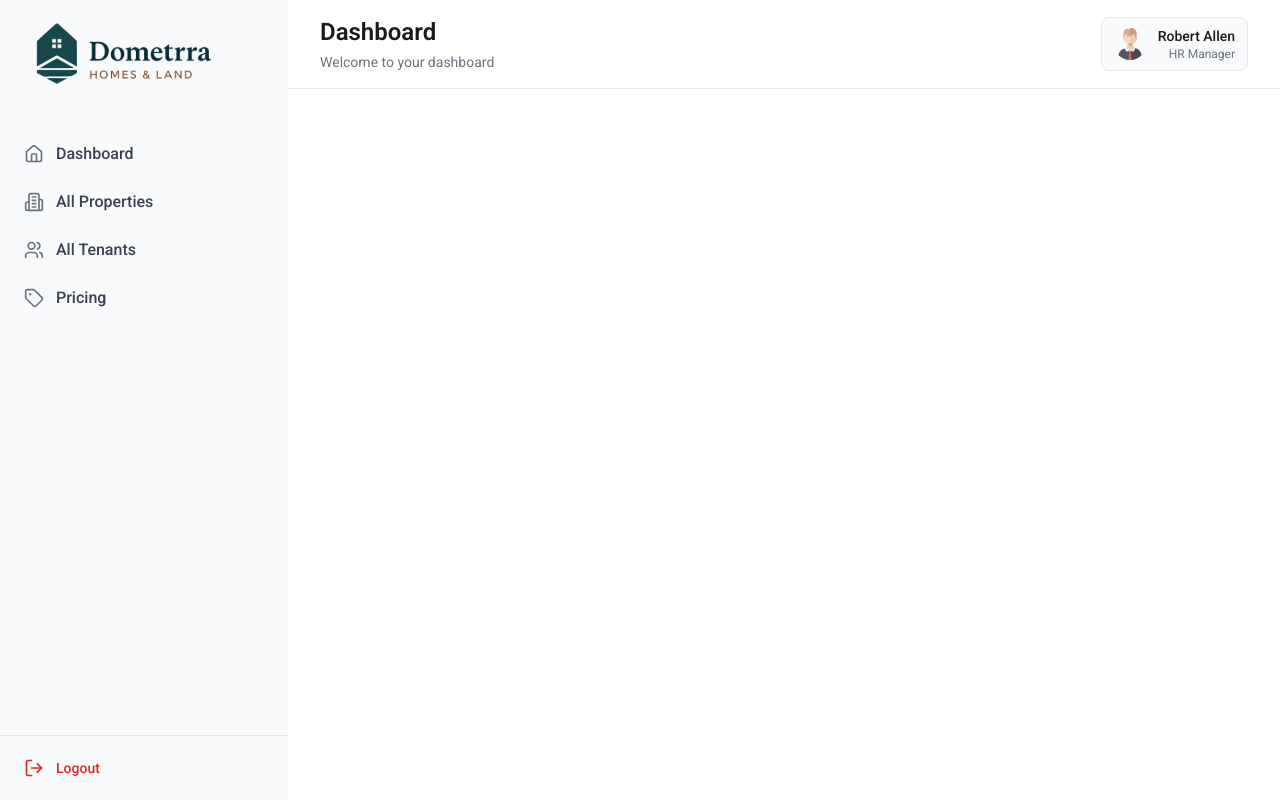
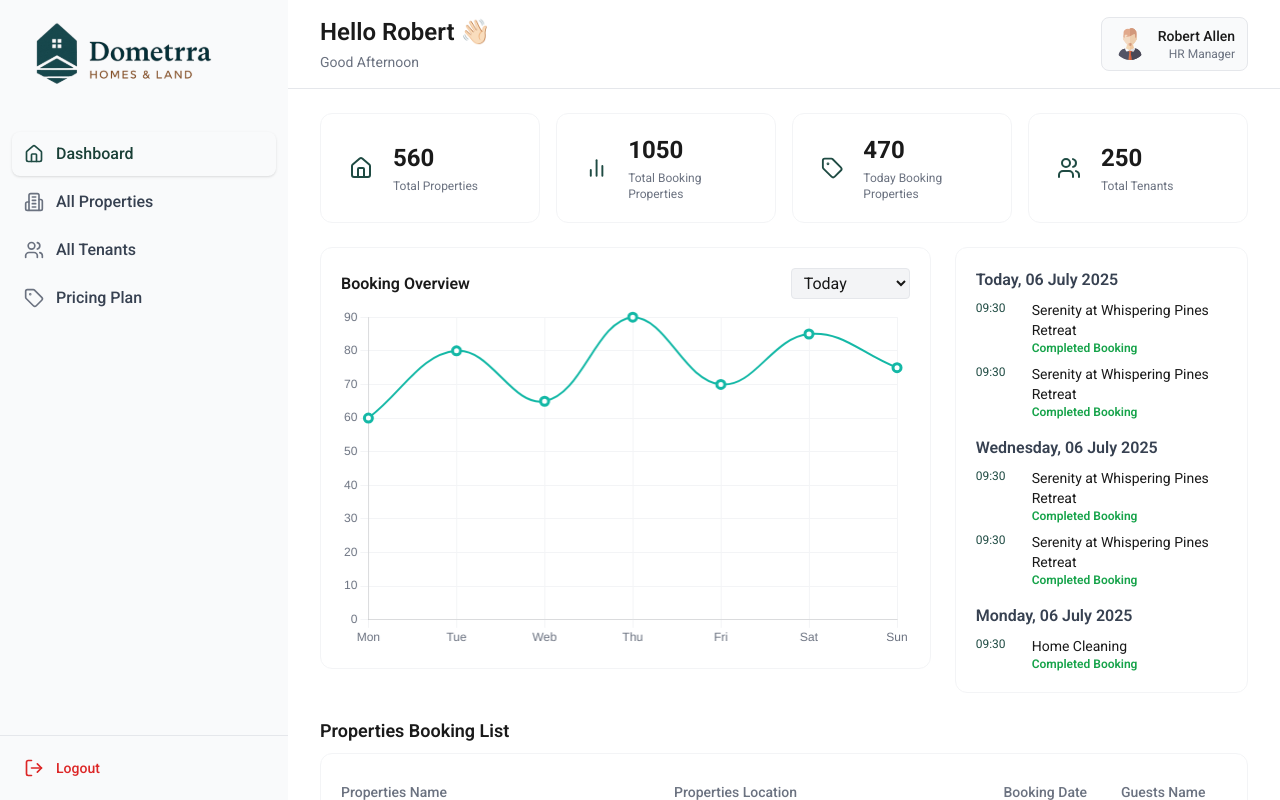
Before and after one commit to SMTech24-official/ehloukili-frontend-nextjs, a Next.js app: page /admin/dashboard in a window 1280 px wide. Built offline with nearby package versions, Linux system fonts and the light colour scheme.

Commit message:
feat: Enhance admin dashboard with booking statistics, timeline, and booking list

```diff
--- a/src/app/(dashboard)/admin/dashboard/page.tsx
+++ b/src/app/(dashboard)/admin/dashboard/page.tsx
@@ -1,5 +1,81 @@
+"use client";
+import BookingList from "@/components/shared/BookingList";
+import BookingTimeline from "@/components/shared/BookingTimeline";
+import StatCard from "@/components/shared/StatCard";
+import { useDashboard } from "@/providers/DashboardProvider";
+import { BarChart2, Home, Tag, Users } from "lucide-react";
+import dynamic from "next/dynamic";
+import { useEffect } from "react";
 
-// This page is intentionally left blank. See agent dashboard for main content.
+const BookingChart = dynamic(() => import("@/components/shared/BookingChart"), { ssr: false });
+
+const stats = [
+    { icon: <Home size={24} />, label: "Total Properties", value: 560 },
+    { icon: <BarChart2 size={24} />, label: "Total Booking Properties", value: 1050 },
+    { icon: <Tag size={24} />, label: "Today Booking Properties", value: 470 },
+    { icon: <Users size={24} />, label: "Total Tenants", value: 250 },
+];
+
+const timelineEvents = [
+    { time: "09:30", title: "Serenity at Whispering Pines Retreat", status: "Completed Booking", date: "Today, 06 July 2025" },
+    { time: "09:30", title: "Serenity at Whispering Pines Retreat", status: "Completed Booking", date: "Today, 06 July 2025" },
+    { time: "09:30", title: "Serenity at Whispering Pines Retreat", status: "Completed Booking", date: "Wednesday, 06 July 2025" },
+    { time: "09:30", title: "Serenity at Whispering Pines Retreat", status: "Completed Booking", date: "Wednesday, 06 July 2025" },
+    { time: "09:30", title: "Home Cleaning", status: "Completed Booking", date: "Monday, 06 July 2025" },
+];
+
+const bookingList = [
+    {
+        name: "Serenity at Whispering Pines Retreat",
+        location: "5891 Ranchview Dr: Richardson, California",
+        date: "01 March 2024",
+        guest: "New Jersey",
+        image: "/images/homePage/apartment.svg",
+    },
+];
+
+const chartData = [60, 80, 65, 90, 70, 85, 75];
+const chartLabels = ["Mon", "Tue", "Web", "Thu", "Fri", "Sat", "Sun"];
+
 export default function AdminDashboardPage() {
-    return null;
+    const { setPageSubtitle,setPageTitle } = useDashboard();
+    useEffect(() => {
+        setPageTitle("Hello Robert 👋🏻");
+        // Good Morning should be dynamic
+        const currentHour = new Date().getHours();
+        if (currentHour < 12) {
+            setPageSubtitle("Good Morning");
+        } else if (currentHour < 18) {
+            setPageSubtitle("Good Afternoon");
+        } else {
+            setPageSubtitle("Good Evening");
+        }
+    }, [setPageTitle, setPageSubtitle]);
+    return (
+        <div className="flex flex-col gap-6">
+            {/* Stats Cards */}
+            <div className="grid grid-cols-1 sm:grid-cols-2 lg:grid-cols-4 gap-4">
+                {stats?.map((stat) => (
+                    <StatCard key={stat.label} {...stat} />
+                ))}
+            </div>
+
+            <div className="grid grid-cols-1 lg:grid-cols-3 gap-6">
+                {/* Chart */}
+                <div className="lg:col-span-2">
+                    <BookingChart data={chartData} labels={chartLabels} />
+                </div>
+                {/* Timeline */}
+                <div>
+                    <BookingTimeline events={timelineEvents} />
+                </div>
+            </div>
+
+            {/* Booking List */}
+            <div>
+                <div className="mb-2 font-semibold text-lg text-[var(--color-neutral-900)] dark:text-[var(--color-neutral-50)]">Properties Booking List</div>
+                <BookingList items={Array(7).fill(bookingList[0])} />
+            </div>
+        </div>
+    );
 }
--- a/src/app/(dashboard)/layout.tsx
+++ b/src/app/(dashboard)/layout.tsx
@@ -6,24 +6,39 @@ import Link from "next/link";
 import { usePathname, useRouter } from "next/navigation";
 import React from "react";
 
-const navItems = [
+const agentNavItems = [
     { label: "Dashboard", icon: <Home size={20} />, href: "/agent/dashboard" },
     {
         label: "All Properties",
         icon: <Building2 size={20} />,
         href: "/agent/properties",
-        children: [
-            { label: "All Properties", href: "/agent/properties" },
-            // Add more if needed
-        ],
+        // children: [
+        //     { label: "All Properties", href: "/agent/properties" },
+        // ],
     },
     { label: "All Tenants", icon: <Users size={20} />, href: "/agent/tenants" },
     { label: "Pricing", icon: <Tag size={20} />, href: "/agent/pricing" },
+];
+const adminNavItems = [
+    { label: "Dashboard", icon: <Home size={20} />, href: "/admin/dashboard" },
+    {
+        label: "All Properties",
+        icon: <Building2 size={20} />,
+        href: "/admin/properties",
+        // children: [
+        //     { label: "All Properties", href: "/agent/properties" },
+        // ],
+    },
+    { label: "All Tenants", icon: <Users size={20} />, href: "/admin/tenants" },
+    { label: "Pricing Plan", icon: <Tag size={20} />, href: "/admin/pricing" },
 ];
 
 function Sidebar({ open, onClose }: { open: boolean; onClose: () => void }) {
     const pathname = usePathname();
      const router = useRouter();
+     const userRole = "admin" as 'admin' | 'agent';
+
+     const navItems = userRole === "admin" ? adminNavItems : agentNavItems;
 
     return (
         <>
@@ -58,7 +73,7 @@ function Sidebar({ open, onClose }: { open: boolean; onClose: () => void }) {
 
                 {/* Navigation */}
                 <nav className="flex-1 px-3 py-4 space-y-1 overflow-y-auto">
-                    {navItems.map((item) => (
+                    {navItems?.map((item) => (
                         <Link
                             key={item.label}
                             href={item.href}
```
